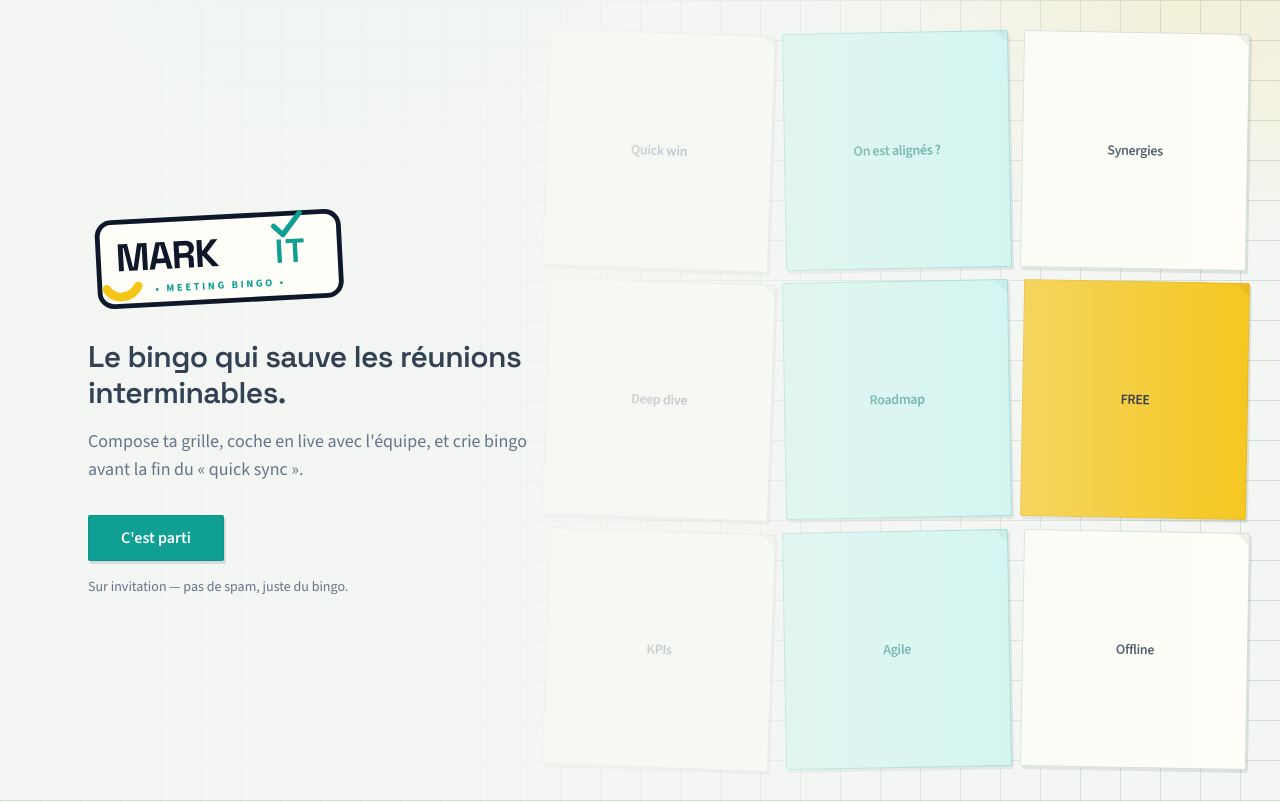
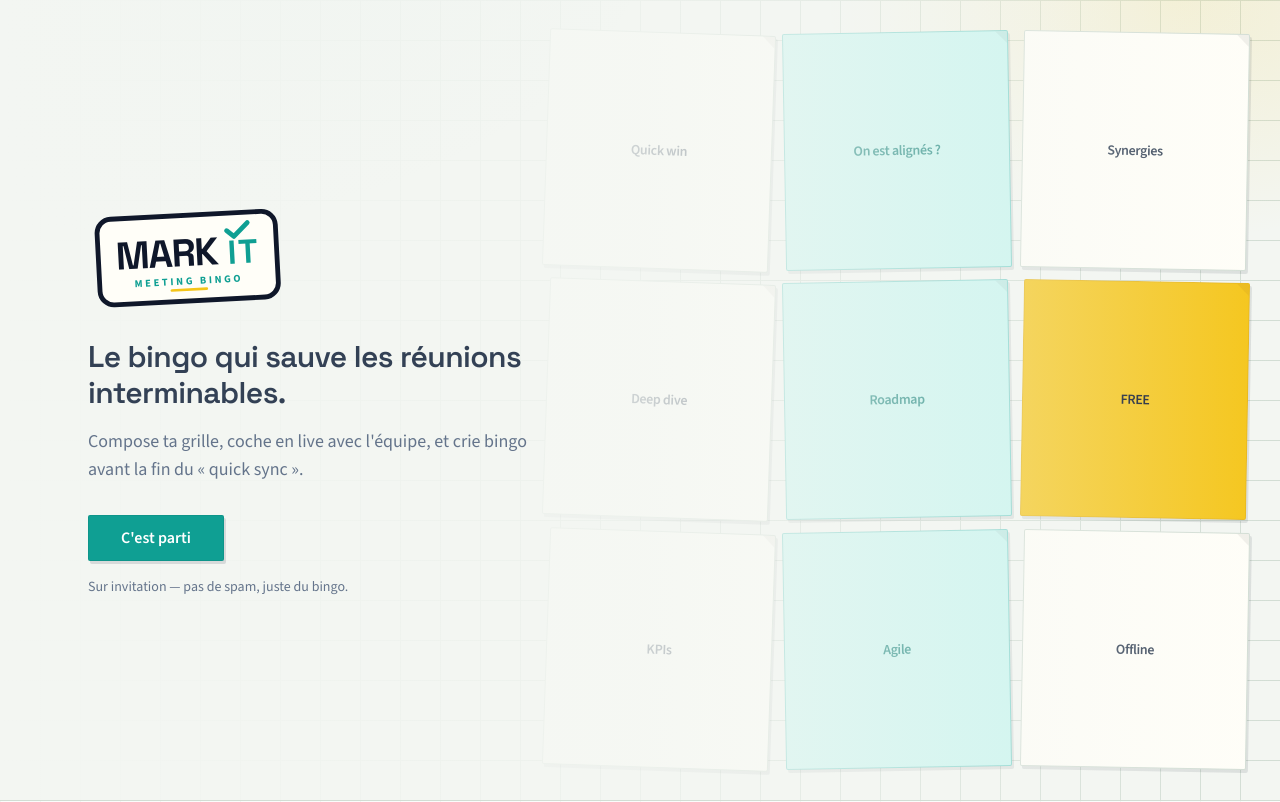
Before and after one commit to mcinquin/markit, a Next.js app: page / in a window 1280 px wide. Shown: the top 802 px of the page. Built offline with nearby package versions, Linux system fonts and the light colour scheme; no server answers.

Commit message:
feat(logo): change logo

```diff
--- a/src/components/markit-logo/markit-logo.tsx
+++ b/src/components/markit-logo/markit-logo.tsx
@@ -60,38 +60,26 @@ export function MarkItLogo({
   return (
     <svg
       className={className}
-      viewBox="0 0 300 128"
+      viewBox="0 0 228 128"
       fill="none"
       xmlns="http://www.w3.org/2000/svg"
       role="img"
       aria-label={title}
     >
       <title>{title}</title>
-      <g transform="rotate(-3 150 64)">
+      <g transform="rotate(-3 114 64)">
         <rect
           x="12"
-          y="16"
-          width="276"
-          height="96"
+          y="14"
+          width="204"
+          height="98"
           rx="16"
           fill="#FFFEF8"
           stroke="#0F172A"
           strokeWidth="5.5"
         />
-        {/* Éclaboussure citron */}
-        <path
-          d="M20 92c8 14 28 12 36-2"
-          stroke="#F5C518"
-          strokeWidth="10"
-          strokeLinecap="round"
-        />
-        <path
-          d="M28 98c4 6 14 5 18-1"
-          stroke="#F5C518"
-          strokeWidth="5"
-          strokeLinecap="round"
-          opacity="0.7"
-        />
+        {/* Soulignement citron centré */}
+        <path d="M94 99 H134" stroke="#F5C518" strokeWidth="3" strokeLinecap="round" />
         <text
           x="32"
           y="72"
@@ -104,14 +92,14 @@ export function MarkItLogo({
           MARK
         </text>
         <path
-          d="M214 30 L224 40 L244 16"
+          d="M160 34 L168 41 L184 26"
           stroke="#0F9F93"
-          strokeWidth="6"
+          strokeWidth="5.5"
           strokeLinecap="round"
           strokeLinejoin="round"
         />
         <text
-          x="214"
+          x="160"
           y="72"
           fill="#0F9F93"
           fontFamily="var(--font-display), system-ui, sans-serif"
@@ -122,8 +110,8 @@ export function MarkItLogo({
           IT
         </text>
         <text
-          x="150"
-          y="98"
+          x="114"
+          y="93"
           textAnchor="middle"
           fill="#0F9F93"
           fontFamily="var(--font-body), system-ui, sans-serif"
@@ -131,7 +119,7 @@ export function MarkItLogo({
           fontWeight="700"
           letterSpacing="3"
         >
-          • MEETING BINGO •
+          MEETING BINGO
         </text>
       </g>
     </svg>
```
